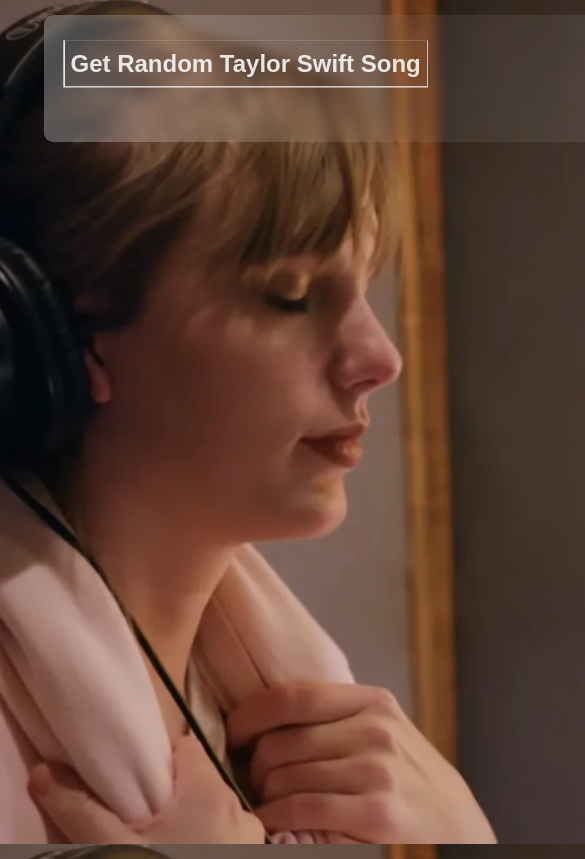
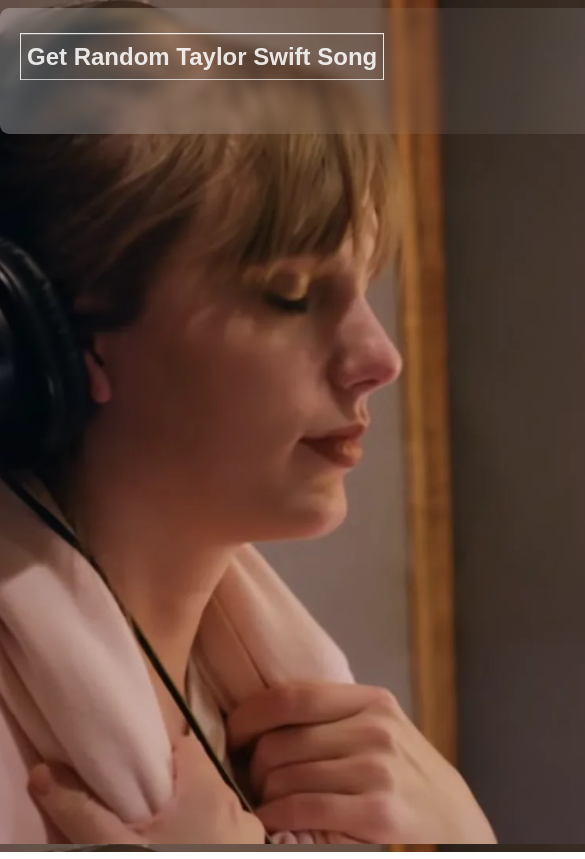
Before and after one commit to rahulsingh2312/RandomTaylorSwiftSong, a React (Create React App) app in the folder tswiftsong/: page / in a window 390 px wide. Shown: the top 859 px of the page, 585 px wide, since content can reach past the window. Built offline with nearby package versions, Linux system fonts and the light colour scheme.

Commit message:
Update index.css

```diff
--- a/tswiftsong/src/index.css
+++ b/tswiftsong/src/index.css
@@ -106,10 +106,3 @@ font-style: normal;
 line-height: normal;
 
 }
-
-@media (max-width: 767px) {
-  body{
-  width:767px ;
-  height: 100vh;
-}/* Adjust this for smaller screens */
-}
```
